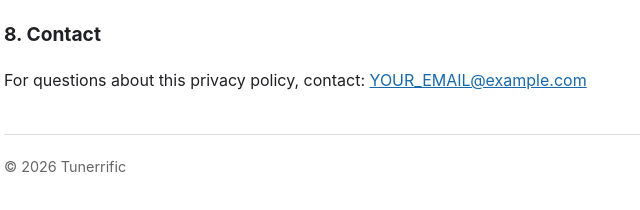
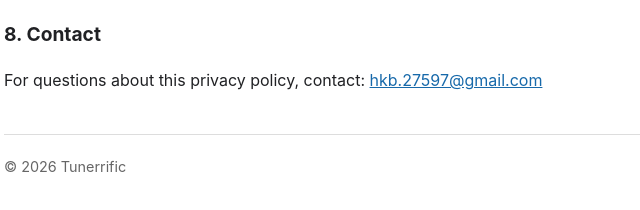
Before and after one commit to h4r1-projects/tunerrific-privacy, a plain HTML site: page index.html in a window 1280 px wide. Shown: the part 1316-1526 px from the top of the page, 256-896 px from the left. Drawn offline with Linux system fonts and the light colour scheme.

Commit message:
Update index.html

```diff
--- a/index.html
+++ b/index.html
@@ -84,7 +84,7 @@
 
     <h2>8. Contact</h2>
     <p>For questions about this privacy policy, contact:
-      <a href="mailto:hkb.27597@gmail.com">YOUR_EMAIL@example.com</a>
+      <a href="mailto:hkb.27597@gmail.com">hkb.27597@gmail.com</a>
     </p>
 
     <footer>
```
